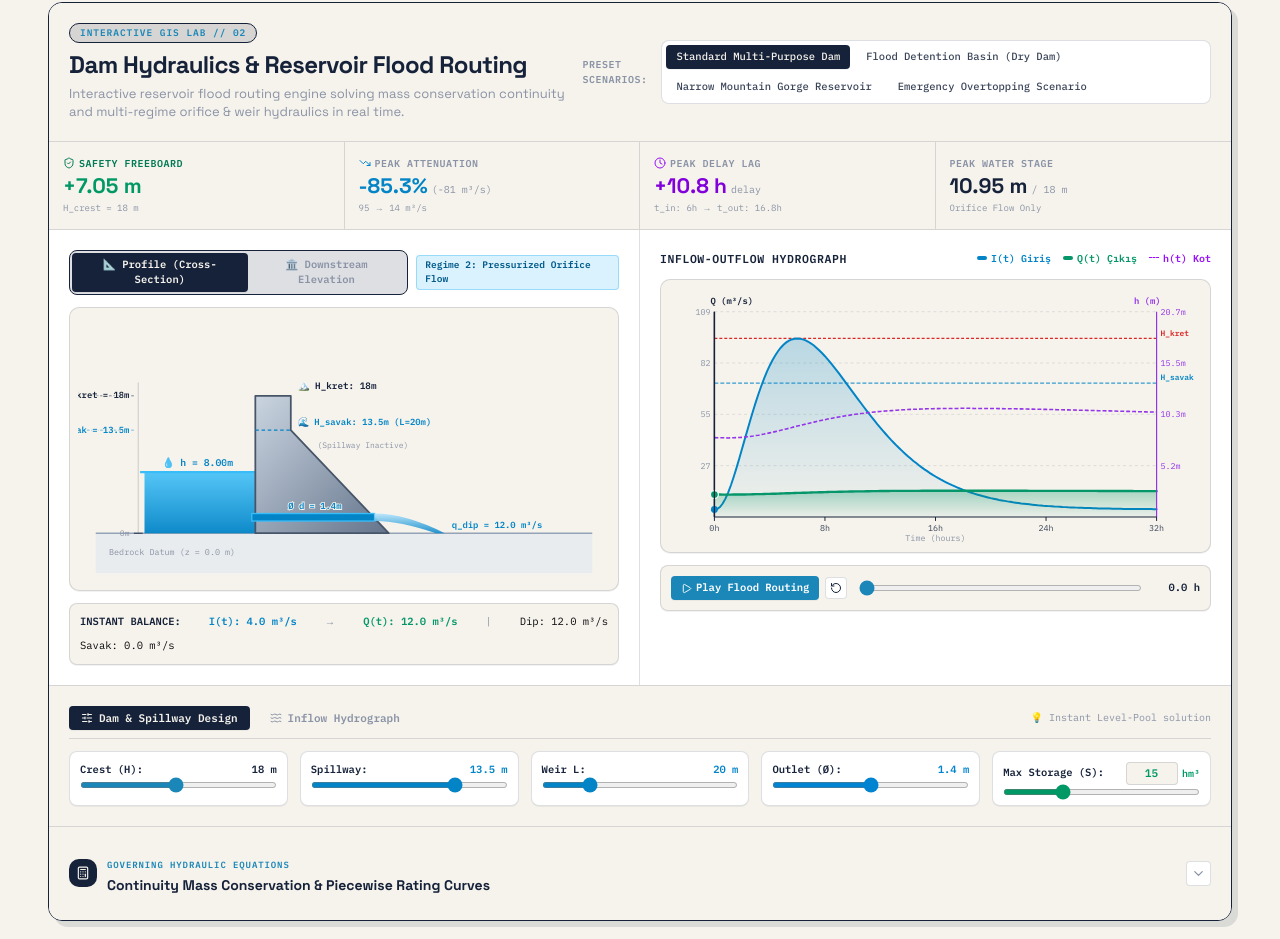
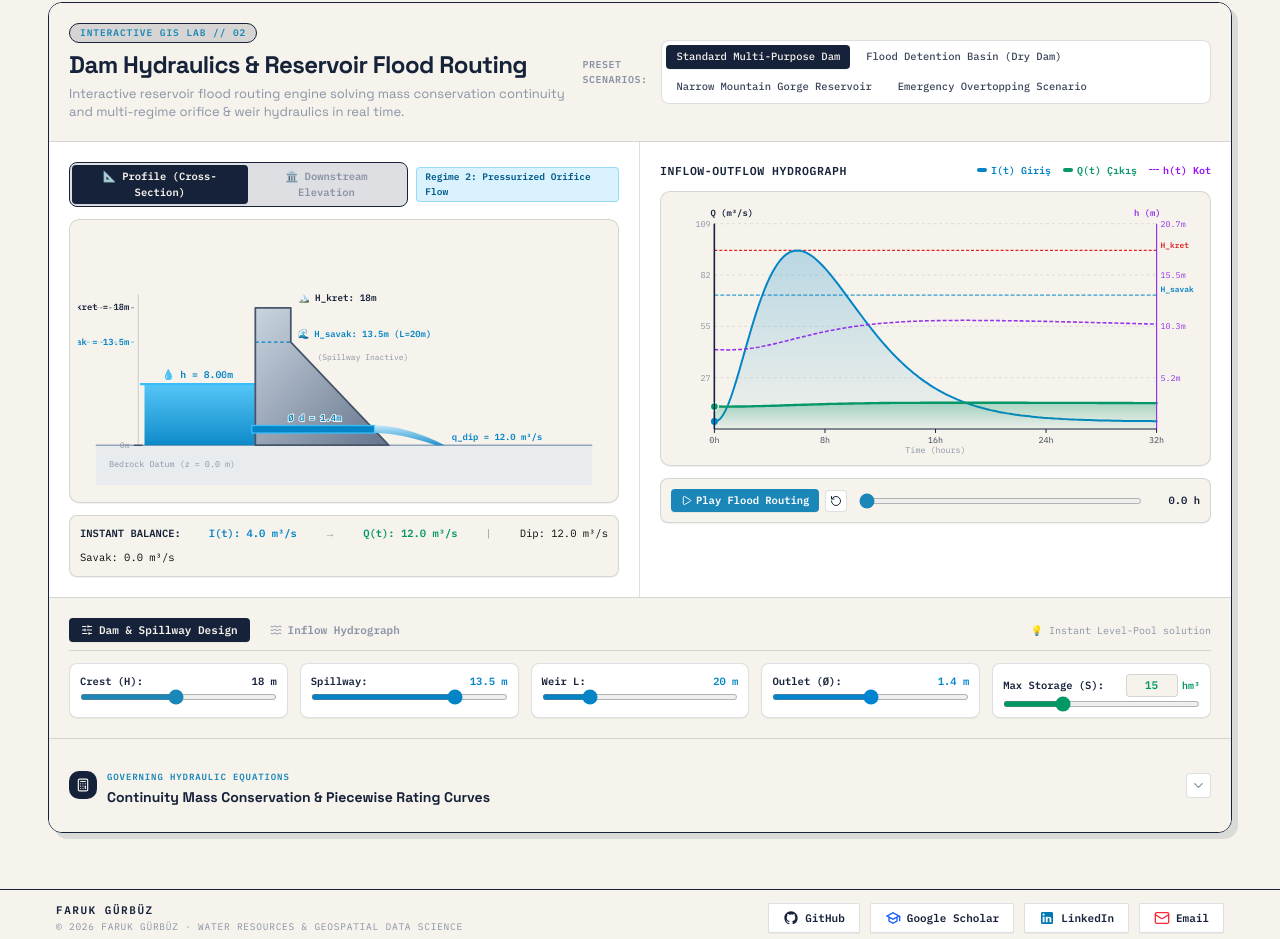
Before and after one commit to gurbuzf/farukgurbuz.com, a Next.js app: page /lab in a window 1280 px wide. Shown: the part 2602-3541 px from the top of the page. Built offline with nearby package versions, Linux system fonts and the light colour scheme.

Commit message:
refactor: remove redundant metric cards above dam and hydrograph for a cleaner UI

```diff
--- a/src/components/home/dam-flood-routing-playground.tsx
+++ b/src/components/home/dam-flood-routing-playground.tsx
@@ -17,10 +17,6 @@ import {
   Play,
   Pause,
   RotateCcw,
-  TrendingDown,
-  Clock,
-  ShieldCheck,
-  ShieldAlert,
   Waves,
   ChevronDown,
   ChevronUp,
@@ -194,97 +190,7 @@ export function DamFloodRoutingPlayground() {
         </div>
       </div>
 
-      {/* ── Key Hydraulic Metrics Summary Row (Lab 01 Style) ──────────── */}
-      <div className="grid grid-cols-2 md:grid-cols-4 divide-x divide-[var(--line)] border-b border-[var(--line)] bg-[var(--paper)]">
-        {/* Metric 1: Dam Safety Freeboard */}
-        <div className="p-3 sm:p-3.5 flex flex-col justify-center">
-          <span className="font-plex-mono text-[10px] font-semibold text-[var(--mut)] uppercase tracking-wider flex items-center gap-1">
-            {summary.isOvertopped ? (
-              <span className="text-rose-600 flex items-center gap-1 font-bold">
-                <ShieldAlert size={12} /> {lang === "tr" ? "Kret Aşımı Tehlikesi" : "Overtopping Risk"}
-              </span>
-            ) : (
-              <span className="text-emerald-700 dark:text-emerald-400 flex items-center gap-1 font-bold">
-                <ShieldCheck size={12} /> {lang === "tr" ? "Hava Payı (Emniyet)" : "Safety Freeboard"}
-              </span>
-            )}
-          </span>
-          <div className="flex items-baseline gap-1 mt-0.5">
-            <span
-              className={`font-display font-bold text-[19px] sm:text-[21px] leading-tight ${
-                summary.isOvertopped ? "text-rose-600 dark:text-rose-400" : "text-emerald-600 dark:text-emerald-400"
-              }`}
-            >
-              {summary.isOvertopped
-                ? `-${(summary.maxStage - dam.hMax).toFixed(2)} m`
-                : `+${summary.minFreeboard.toFixed(2)} m`}
-            </span>
-          </div>
-          <span className="font-plex-mono text-[9px] text-[var(--mut)] mt-0.5">
-            {summary.isOvertopped
-              ? (lang === "tr" ? "Kret Kotu Aşıldı!" : "Water Exceeds Crest!")
-              : (lang === "tr" ? `H_kret = ${dam.hMax} m` : `H_crest = ${dam.hMax} m`)}
-          </span>
-        </div>
 
-        {/* Metric 2: Flood Peak Attenuation */}
-        <div className="p-3 sm:p-3.5 flex flex-col justify-center">
-          <span className="font-plex-mono text-[10px] font-semibold text-[var(--mut)] uppercase tracking-wider flex items-center gap-1">
-            <TrendingDown size={12} className="text-sky-600" />
-            {lang === "tr" ? "Pik Sönümleme" : "Peak Attenuation"}
-          </span>
-          <div className="flex items-baseline gap-1 mt-0.5">
-            <span className="font-display font-bold text-[19px] sm:text-[21px] text-[#0284c7] leading-tight">
-              -{summary.peakAttenuationPercent}%
-            </span>
-            <span className="font-plex-mono text-[10px] text-[var(--mut)]">
-              (-{summary.peakAttenuationM3s} m³/s)
-            </span>
-          </div>
-          <span className="font-plex-mono text-[9px] text-[var(--mut)] mt-0.5">
-            {summary.peakInflow} → {summary.peakOutflow} m³/s
-          </span>
-        </div>
-
-        {/* Metric 3: Flood Lag Time */}
-        <div className="p-3 sm:p-3.5 flex flex-col justify-center">
-          <span className="font-plex-mono text-[10px] font-semibold text-[var(--mut)] uppercase tracking-wider flex items-center gap-1">
-            <Clock size={12} className="text-purple-600" />
-            {lang === "tr" ? "Öteleme Gecikmesi" : "Peak Delay Lag"}
-          </span>
-          <div className="flex items-baseline gap-1 mt-0.5">
-            <span className="font-display font-bold text-[19px] sm:text-[21px] text-purple-700 dark:text-purple-400 leading-tight">
-              +{summary.lagTimeHours} h
-            </span>
-            <span className="font-plex-mono text-[10px] text-[var(--mut)]">
-              {lang === "tr" ? "erteleme" : "delay"}
-            </span>
-          </div>
-          <span className="font-plex-mono text-[9px] text-[var(--mut)] mt-0.5">
-            t_in: {summary.timeToPeakInflowHours}h → t_out: {summary.timeToPeakOutflowHours}h
-          </span>
-        </div>
-
-        {/* Metric 4: Peak Water Stage */}
-        <div className="p-3 sm:p-3.5 flex flex-col justify-center">
-          <span className="font-plex-mono text-[10px] font-semibold text-[var(--mut)] uppercase tracking-wider">
-            {lang === "tr" ? "En Yüksek Su Kotu" : "Peak Water Stage"}
-          </span>
-          <div className="flex items-baseline gap-1 mt-0.5">
-            <span className="font-display font-bold text-[19px] sm:text-[21px] text-[var(--ink)] leading-tight">
-              {summary.maxStage.toFixed(2)} m
-            </span>
-            <span className="font-plex-mono text-[10px] text-[var(--mut)]">
-              / {dam.hMax} m
-            </span>
-          </div>
-          <span className="font-plex-mono text-[9px] text-[var(--mut)] mt-0.5">
-            {summary.maxStage > dam.hSpill
-              ? (lang === "tr" ? "Dolu Savak Devrede" : "Spillway Active")
-              : (lang === "tr" ? "Sadece Dip Savak" : "Orifice Flow Only")}
-          </span>
-        </div>
-      </div>
 
       {/* ── VISUAL WORKBENCH: DAM (LEFT) + HYDROGRAPH WITH DUAL AXIS (RIGHT) ── */}
       <div className="grid grid-cols-1 xl:grid-cols-2 divide-y xl:divide-y-0 xl:divide-x divide-[var(--line)] bg-[var(--atlas-card)]">
```
